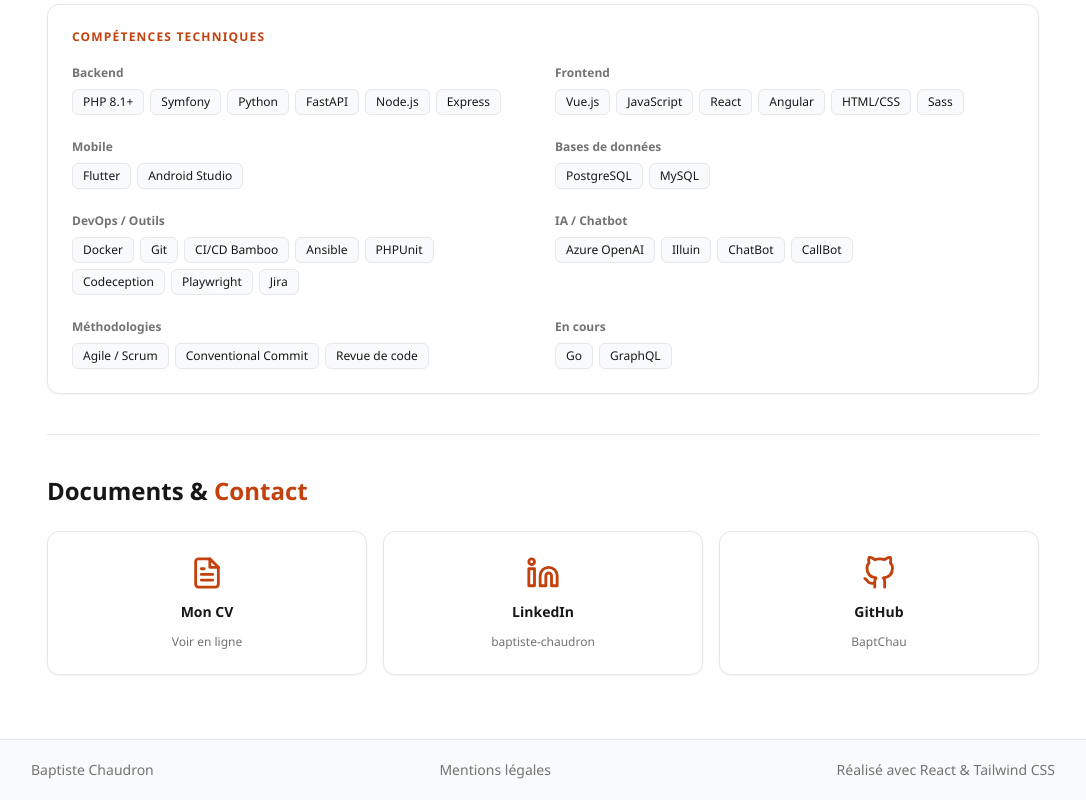
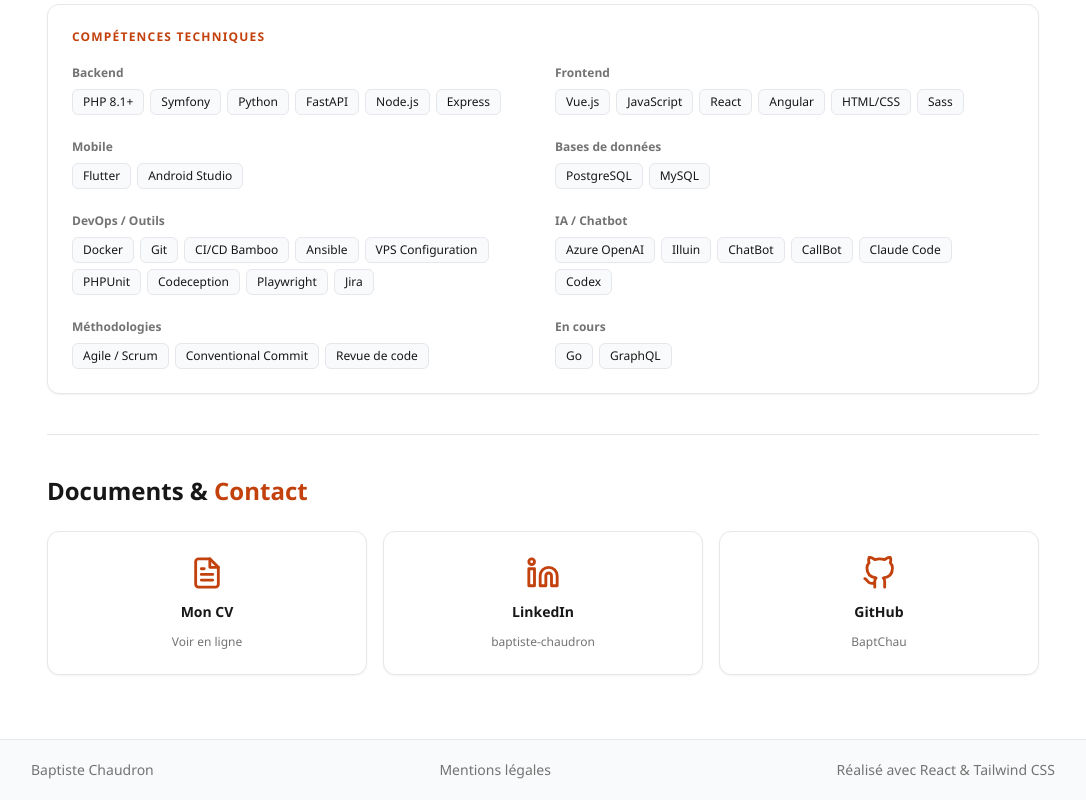
Before and after one commit to BaptChau/react-portfolio, a React (Create React App) app: page /a-propos in a window 1280 px wide. Shown: the part 1007-1807 px from the top of the page, without its empty margins (97-1183 px from the left). Built offline with nearby package versions, Linux system fonts and the light colour scheme.

Commit message:
feat: MÀJ compétence (#2)

```diff
--- a/src/pages/AboutPage.js
+++ b/src/pages/AboutPage.js
@@ -7,8 +7,8 @@ const skillCategories = [
   { label: 'Frontend',         items: ['Vue.js', 'JavaScript', 'React', 'Angular', 'HTML/CSS', 'Sass'] },
   { label: 'Mobile',           items: ['Flutter', 'Android Studio'] },
   { label: 'Bases de données', items: ['PostgreSQL', 'MySQL'] },
-  { label: 'DevOps / Outils',  items: ['Docker', 'Git', 'CI/CD Bamboo', 'Ansible', 'PHPUnit', 'Codeception', 'Playwright', 'Jira'] },
-  { label: 'IA / Chatbot',     items: ['Azure OpenAI', 'Illuin', 'ChatBot', 'CallBot'] },
+  { label: 'DevOps / Outils',  items: ['Docker', 'Git', 'CI/CD Bamboo', 'Ansible', 'VPS Configuration', 'PHPUnit', 'Codeception', 'Playwright', 'Jira'] },
+  { label: 'IA / Chatbot',     items: ['Azure OpenAI', 'Illuin', 'ChatBot', 'CallBot', 'Claude Code', 'Codex'] },
   { label: 'Méthodologies',    items: ['Agile / Scrum', 'Conventional Commit', 'Revue de code'] },
   { label: 'En cours',         items: ['Go', 'GraphQL'] },
 ];
```
